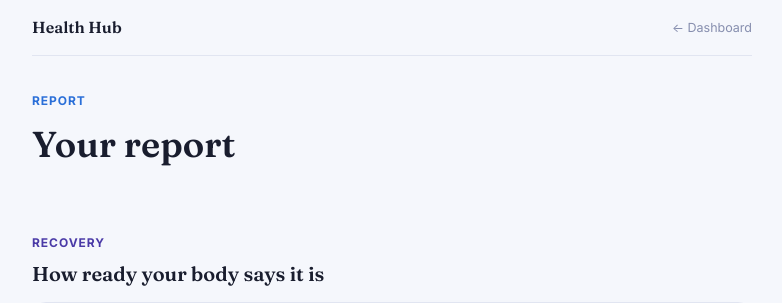
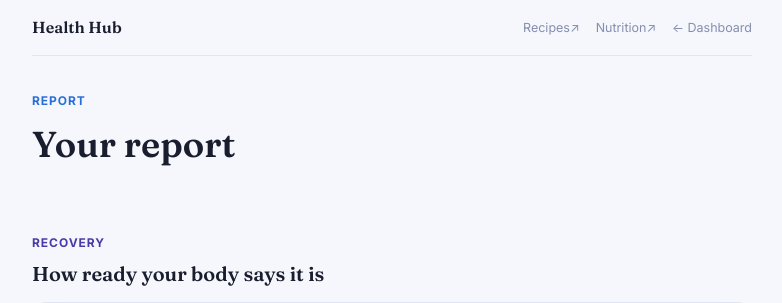
Before and after one commit to myrealtorvikas-lgtm/healthhub-web, a Flask app: template templates/report.html in a window 1280 px wide. Shown: the top 303 px of the page, without its empty margins (248-1030 px from the left). Run offline with Flask 3, Linux system fonts and the light colour scheme; the template is opened without the code that fills it, so the values that code supplies are empty.

Commit message:
Add files via upload

```diff
--- a/templates/report.html
+++ b/templates/report.html
@@ -12,7 +12,11 @@
 <div class="wrap">
   <div class="topnav">
     <span class="brand">Health Hub</span>
-    <a class="small" href="{{ url_for('dashboard') }}">← Dashboard</a>
+    <div style="display:flex; align-items:center; gap:16px;">
+      <a class="small" href="https://claude.ai/artifact/NpK265hXB35RyWYZrm8jQr" target="_blank" rel="noopener">Recipes&#8599;</a>
+      <a class="small" href="https://claude.ai/artifact/V56MLs1dxau4yHeGPPeGfy" target="_blank" rel="noopener">Nutrition&#8599;</a>
+      <a class="small" href="{{ url_for('dashboard') }}">← Dashboard</a>
+    </div>
   </div>
 
   <div class="hero">
@@ -126,6 +130,14 @@
       <p class="card-hint">Beyond the core vitamins and minerals above. Treat this as a menu to pick from, not a checklist.</p>
       <div class="food-timeline" id="stack-timeline"></div>
       <div id="stack-rx-warning"></div>
+    </div>
+    <div class="card">
+      <p class="card-title">Want recipes to go with this?</p>
+      <p class="card-hint">A full recipe library and a longer nutrition &amp; lifestyle guide are kept as separate pages — general reference material, not tied to your personal data.</p>
+      <div class="btn-row">
+        <a class="btn btn-ghost" href="https://claude.ai/artifact/NpK265hXB35RyWYZrm8jQr" target="_blank" rel="noopener">Recipe Library &#8599;</a>
+        <a class="btn btn-ghost" href="https://claude.ai/artifact/V56MLs1dxau4yHeGPPeGfy" target="_blank" rel="noopener">Nutrition &amp; Lifestyle Guide &#8599;</a>
+      </div>
     </div>
   </section>
 
```
Also changed, not shown: templates/dashboard.html (+9 -0 lines).
